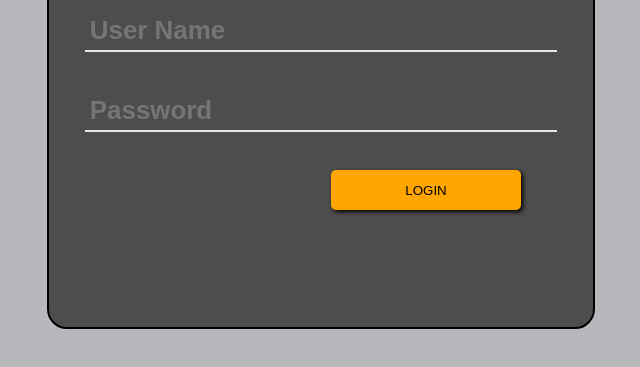
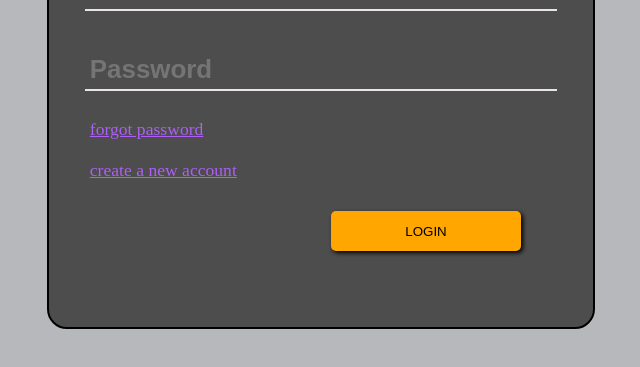
Before and after one commit to jaydeepraj1012/ganv-help, a plain HTML site: page index.html in a window 1280 px wide. Shown: the part 345-712 px from the top of the page, without its empty margins (319-959 px from the left). Drawn offline with Linux system fonts and the light colour scheme.

Commit message:
Update index.html

```diff
--- a/index.html
+++ b/index.html
@@ -12,6 +12,11 @@
             <h1>Login</h1>
             <input type="text" name="Username" placeholder="User Name" ></input>
             <input type="text" name="Password" placeholder="Password" ></input>
+            <div id="account">
+                <span>
+            <a href="forgotton password">forgot password</a>
+            <a href="create account">create a new account</a>
+        </span> </div>
             <button id="Loginbtn">LOGIN</button>
         </div>
     </form>
```
